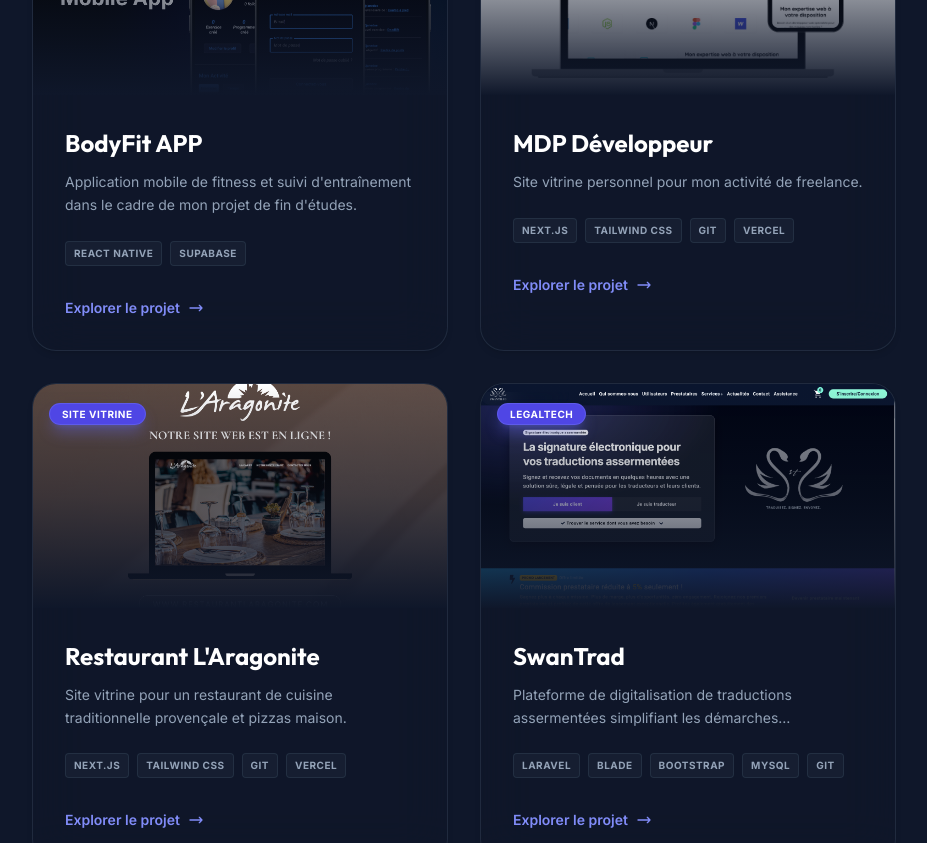
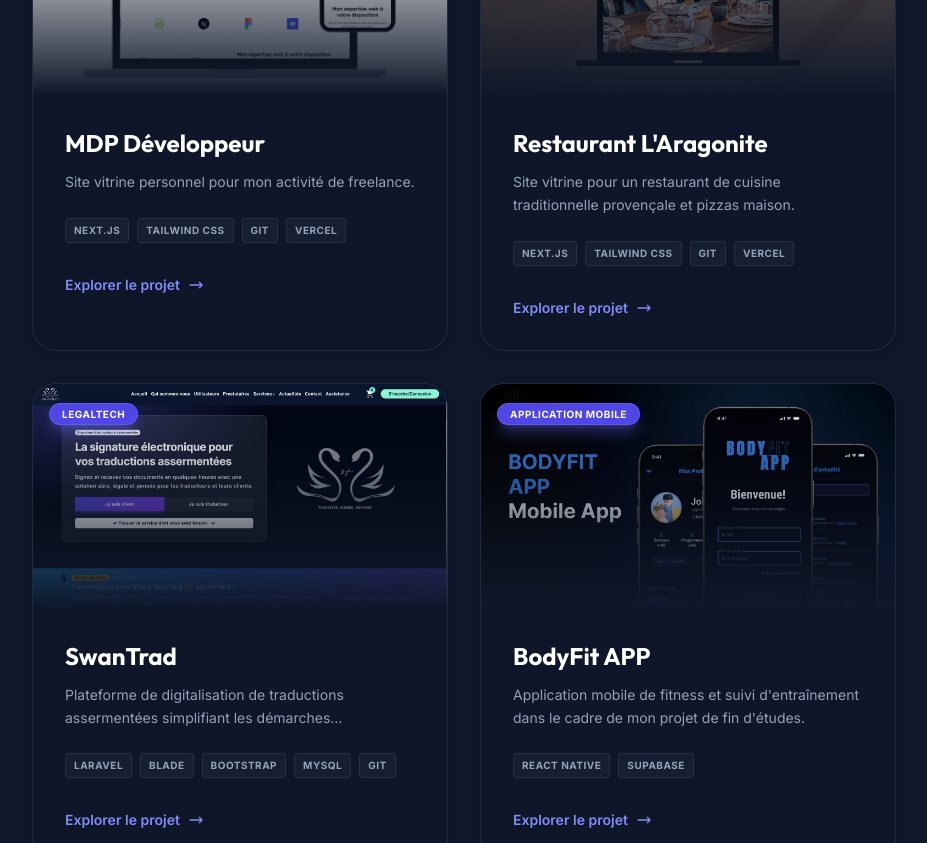
Before and after one commit to Mickael-DP/mynewportfolio, an Angular app: page / in a window 1280 px wide. Shown: the part 2980-3823 px from the top of the page, without its empty margins (336-1263 px from the left). Built offline with nearby package versions, Linux system fonts and the light colour scheme.

Commit message:
feat: Reorder 'BodyFit APP' project entry in the projects list.

```diff
--- a/src/app/components/projects/projects.component.ts
+++ b/src/app/components/projects/projects.component.ts
@@ -13,14 +13,7 @@ import { Component } from '@angular/core';
 export class ProjectsComponent {
 
   projects = [
-    {
-      image: 'assets/img/BodyFiitAPP.png',
-      title: 'BodyFit APP',
-      category: 'Application mobile',
-      description: 'Application mobile de fitness et suivi d\'entraînement dans le cadre de mon projet de fin d\'études.',
-      tags: ['React Native', 'Supabase'],
-      link: 'https://github.com/BodyFit-App/frontend-bodyfit-app'
-    },
+
     {
       image: 'assets/img/mdallepasqualine.png',
       title: 'MDP Développeur',
@@ -45,6 +38,14 @@ export class ProjectsComponent {
       tags: ['Laravel', 'Blade', 'Bootstrap', 'MySQL', 'Git'],
       link: 'https://www.swantrad.com'
     },
+    {
+      image: 'assets/img/BodyFiitAPP.png',
+      title: 'BodyFit APP',
+      category: 'Application mobile',
+      description: 'Application mobile de fitness et suivi d\'entraînement dans le cadre de mon projet de fin d\'études.',
+      tags: ['React Native', 'Supabase'],
+      link: 'https://github.com/BodyFit-App/frontend-bodyfit-app'
+    },
   ];
 
   onProjectClick(project: any) {
```
